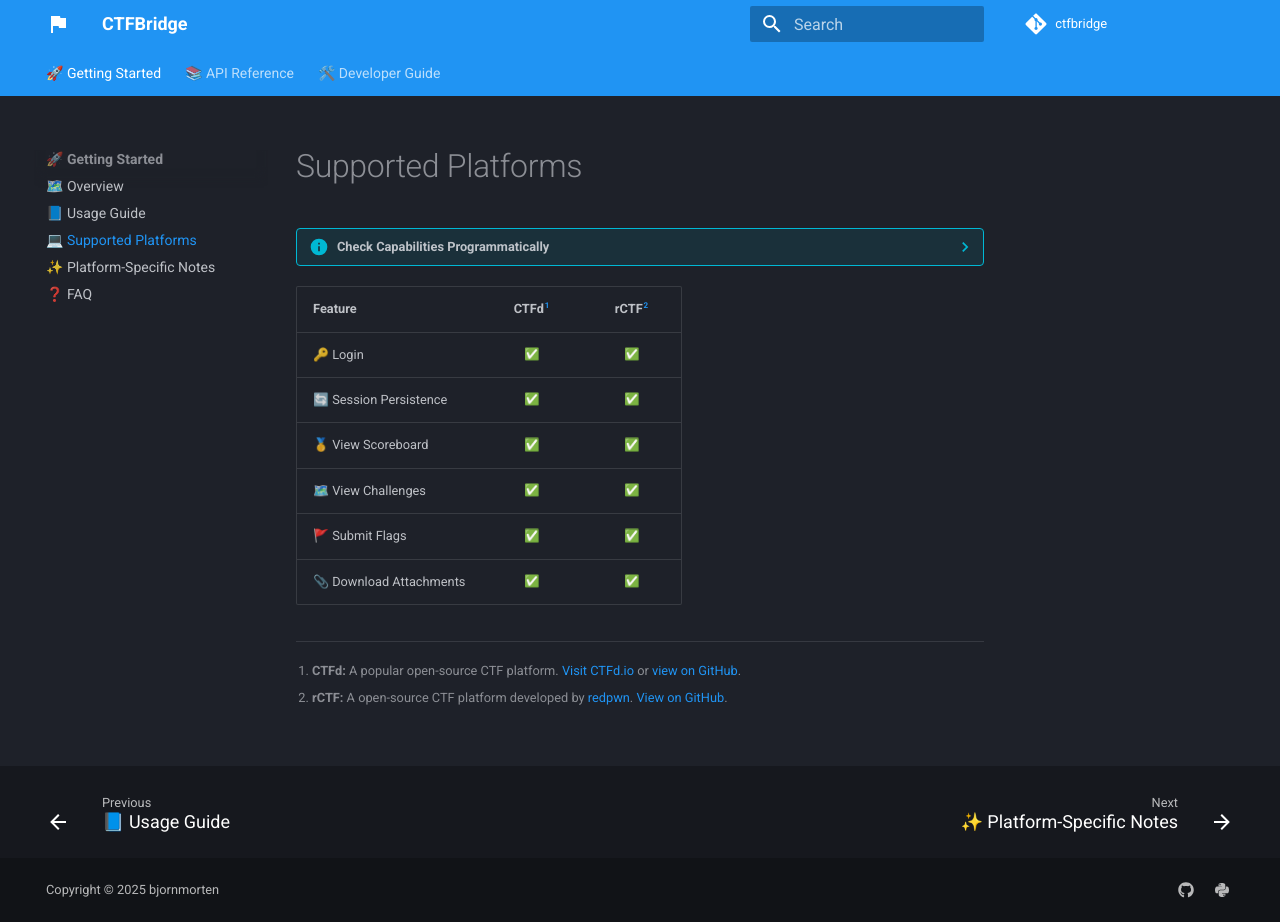
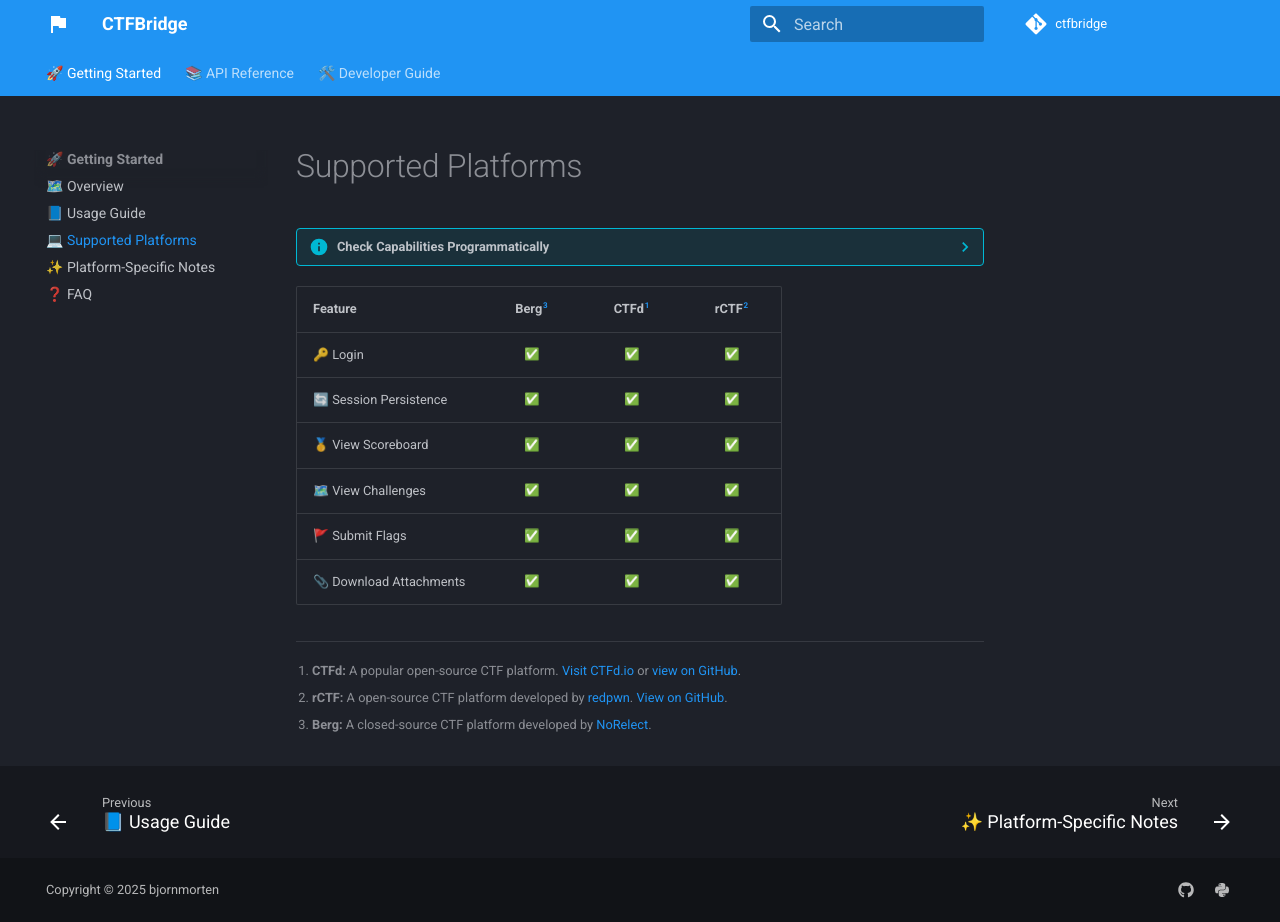
Before and after one commit to bjornmorten/ctfbridge, an MkDocs documentation site: the page built from docs/getting-started/platforms.md, in a window 1280 px wide and 922 px high. Built offline with MkDocs 1.6.1 and Material for MkDocs 9.7.7, drawn with Linux system fonts in a browser that asks for light colours; emoji names are drawn with the system emoji font; comment, search, counter and statistics services are not loaded.

Commit message:
ci: auto-update docs

```diff
--- a/docs/getting-started/platforms.md
+++ b/docs/getting-started/platforms.md
@@ -9,15 +9,16 @@ description: Discover which CTF platforms are supported by CTFBridge. Compare fe
     This table provides a quick at-a-glance overview. For use in your code, you can check these features programmatically using the `client.capabilities` property after initializing a client. See the [Usage Guide](usage.md#checking-platform-capabilities) for an example.
 
 <!-- PLATFORMS_MATRIX_START -->
-| Feature | CTFd[^ctfd] | rCTF[^rctf] |
-| :--- | :---: | :---: |
-| 🔑 Login | :white_check_mark: | :white_check_mark: |
-| 🔄 Session Persistence | :white_check_mark: | :white_check_mark: |
-| 🥇 View Scoreboard | :white_check_mark: | :white_check_mark: |
-| 🗺️ View Challenges | :white_check_mark: | :white_check_mark: |
-| 🚩 Submit Flags | :white_check_mark: | :white_check_mark: |
-| 📎 Download Attachments | :white_check_mark: | :white_check_mark: |
+| Feature | Berg[^berg] | CTFd[^ctfd] | rCTF[^rctf] |
+| :--- | :---: | :---: | :---: |
+| 🔑 Login | :white_check_mark: | :white_check_mark: | :white_check_mark: |
+| 🔄 Session Persistence | :white_check_mark: | :white_check_mark: | :white_check_mark: |
+| 🥇 View Scoreboard | :white_check_mark: | :white_check_mark: | :white_check_mark: |
+| 🗺️ View Challenges | :white_check_mark: | :white_check_mark: | :white_check_mark: |
+| 🚩 Submit Flags | :white_check_mark: | :white_check_mark: | :white_check_mark: |
+| 📎 Download Attachments | :white_check_mark: | :white_check_mark: | :white_check_mark: |
 
 [^ctfd]: **CTFd:** A popular open-source CTF platform. [Visit CTFd.io](https://ctfd.io/) or [view on GitHub](https://github.com/CTFd/CTFd).
 [^rctf]: **rCTF:** A open-source CTF platform developed by [redpwn](https://redpwn.net/). [View on GitHub](https://github.com/otter-sec/rctf).
+[^berg]: **Berg:** A closed-source CTF platform developed by [NoRelect](https://github.com/NoRelect/).
 <!-- PLATFORMS_MATRIX_END -->
```
Also changed, not shown: README.md (+1 -0 lines).
